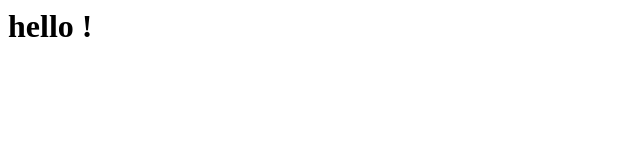
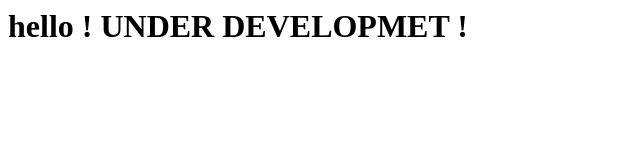
Before and after one commit to LMAX-WORLD/LMAX-WORLD, a plain HTML site: page index.html in a window 1280 px wide. Shown: the whole page, without its empty margins (0-640 px from the left). Drawn offline with Linux system fonts and the light colour scheme.

Commit message:
Update index.html

```diff
--- a/index.html
+++ b/index.html
@@ -1 +1,4 @@
-<h1>hello !</h1>
+<head>
+  <title>LMAX WORLD</title>
+</head>
+<h1>hello ! UNDER DEVELOPMET !</h1>
```
